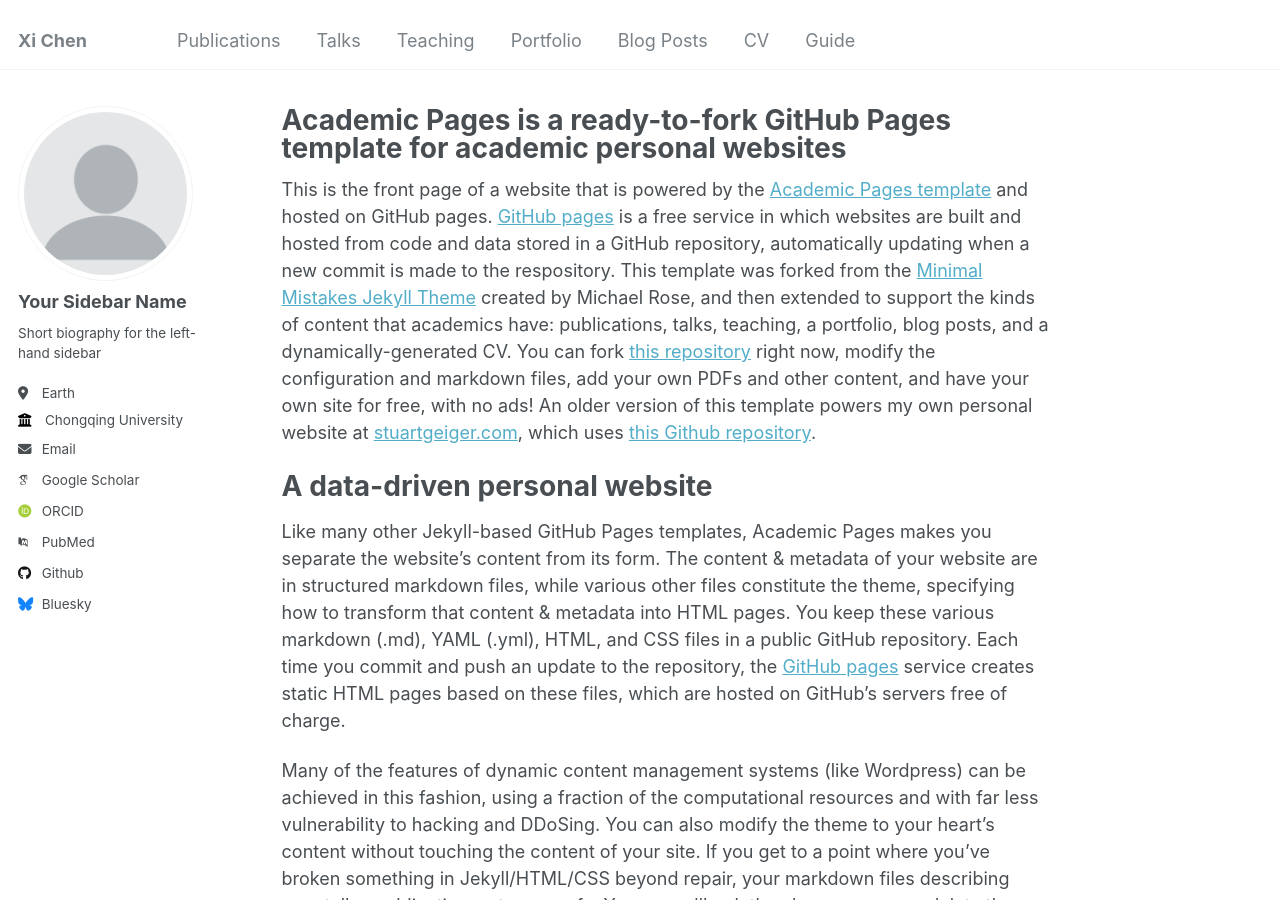
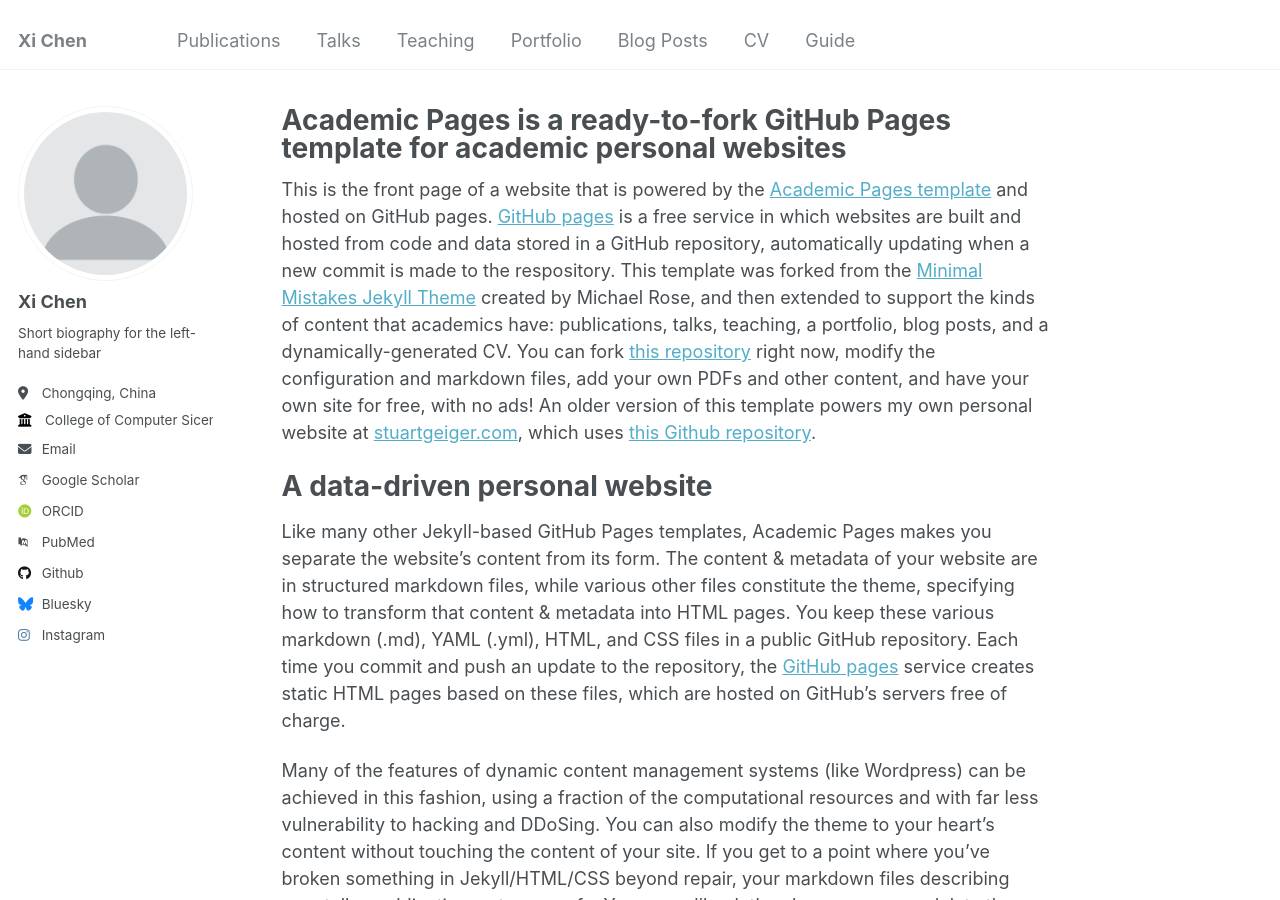
Before and after one commit to chenx2000/chenx2000.github.io, a Jekyll site: the page built from _pages/about.md, in a window 1280 px wide and 900 px high. Built offline with Jekyll 4.4.1, drawn with Linux system fonts in a browser that asks for light colours; some web fonts are replaced.

Commit message:
Update _config.yml

```diff
--- a/_config.yml
+++ b/_config.yml
@@ -22,13 +22,13 @@
 author:
   # Biographic information
   avatar           : "profile.png"
-  name             : "Your Sidebar Name"
+  name             : "Xi Chen"
   pronouns         : # example: "she/her"
   bio              : "Short biography for the left-hand sidebar"
-  location         : "Earth"
-  employer         : "Chongqing University"
+  location         : "Chongqing, China"
+  employer         : "College of Computer Sicence, Chongqing University"
   uri              : # URL
-  email            : "none@example.org"
+  email            : "chenxi2000cd@gmail.com"
 
   # Academic websites
   arxiv            : # URL - Update with the correct link to your profile
@@ -55,7 +55,7 @@
   goodreads        : # Username
   google_plus      : # Username
   keybase          : # Username
-  instagram        : # Username
+  instagram        : "xiyee7_" # Username
   lastfm           : # Username
   linkedin         : # Username
   mastodon         : # URL
```
